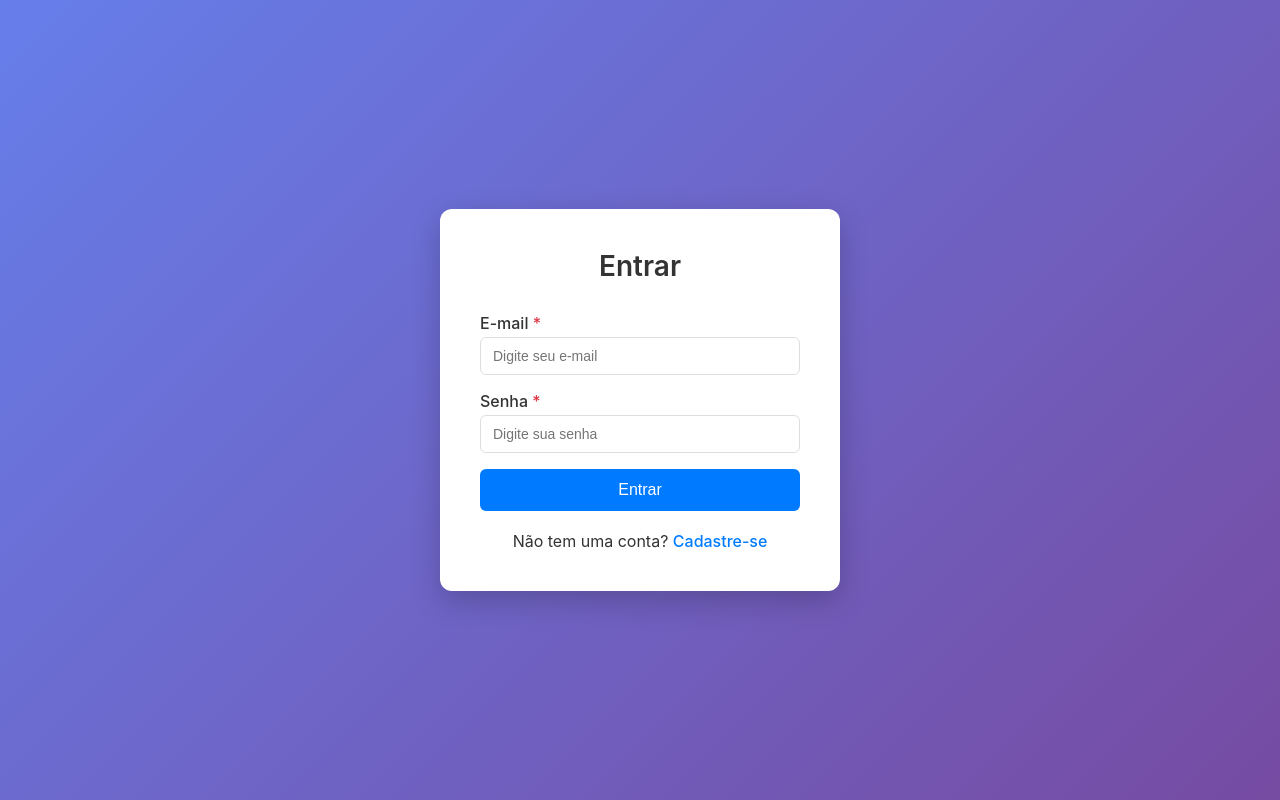
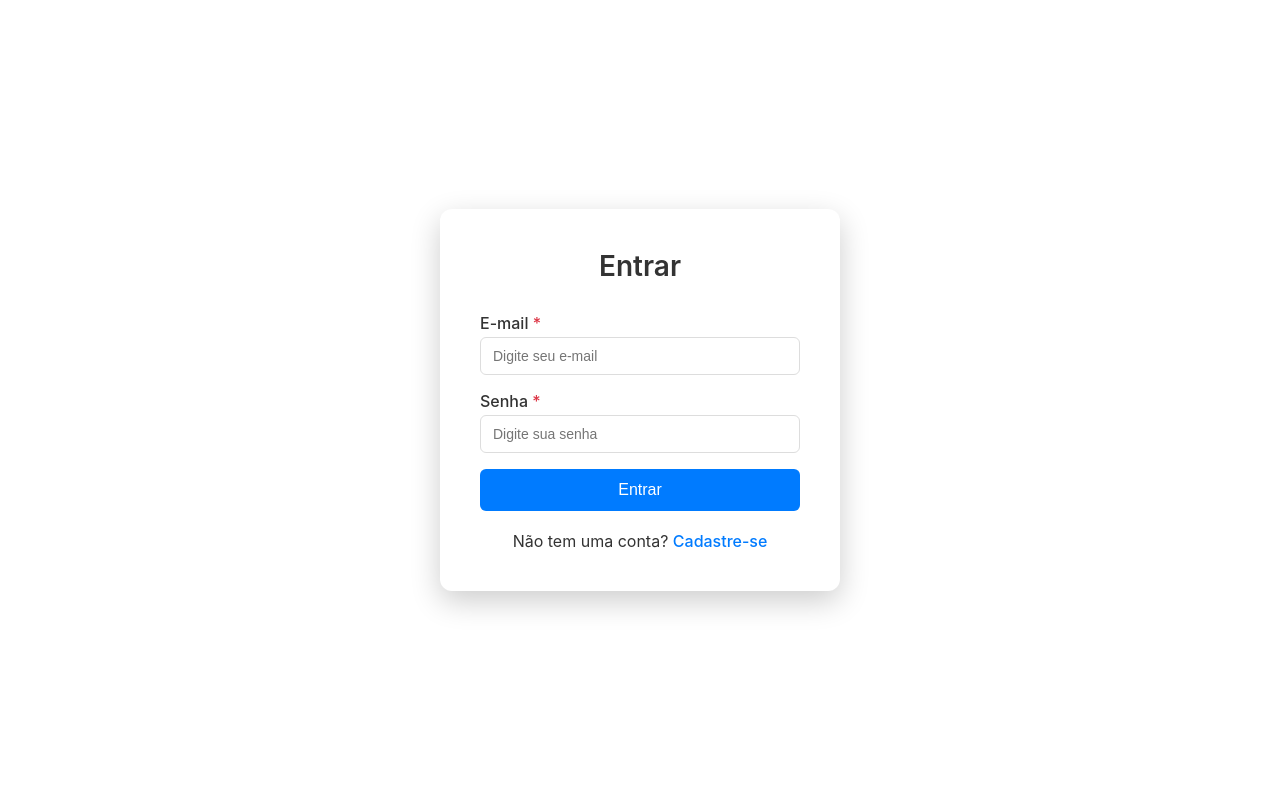
Before and after one commit to Erikbarbosa-R/gerenciador-de-tarefas-front, a React (Create React App) app: page /login in a window 1280 px wide. Built offline with nearby package versions, Linux system fonts and the light colour scheme; no server answers.

Commit message:
style: change auth pages background to white
- Remove gradient background from Login and Register pages
- Change background to clean white color
- Keep card shadows for visual depth
- Maintain consistent design across auth components

```diff
--- a/src/components/Auth/Login.tsx
+++ b/src/components/Auth/Login.tsx
@@ -11,7 +11,7 @@ const LoginContainer = styled.div`
   display: flex;
   align-items: center;
   justify-content: center;
-  background: linear-gradient(135deg, #667eea 0%, #764ba2 100%);
+  background: white;
   padding: 20px;
 `;
 
--- a/src/components/Auth/Register.tsx
+++ b/src/components/Auth/Register.tsx
@@ -11,7 +11,7 @@ const RegisterContainer = styled.div`
   display: flex;
   align-items: center;
   justify-content: center;
-  background: linear-gradient(135deg, #667eea 0%, #764ba2 100%);
+  background: white;
   padding: 20px;
 `;
 
```
